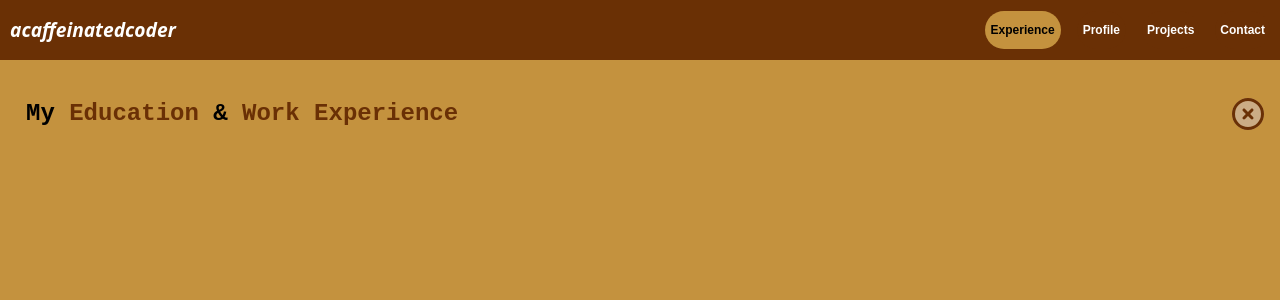
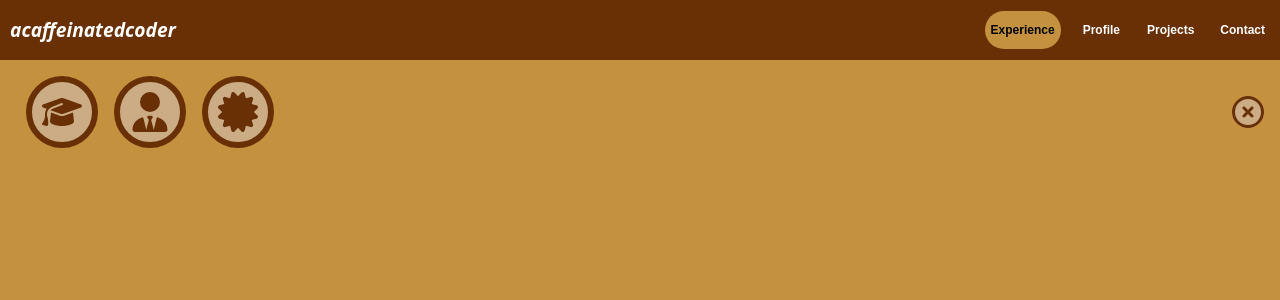
Before and after one commit to ACaffeinatedCoder/caffeinatedSite, a React (Vite) app: page / in a window 1280 px wide. Both pictures are taken after a click on the button "Experience". Shown: the top 300 px of the page. Built offline with nearby package versions, Linux system fonts and the light colour scheme.

Commit message:
finished experience page

```diff
--- a/src/Experience.css
+++ b/src/Experience.css
@@ -8,7 +8,7 @@
   flex-direction: column;
   height: 100%;
   width: 100%;
-  overflow-x: hidden;
+  overflow: hidden;
   box-sizing: border-box;
   padding: 1rem;
 }
@@ -18,26 +18,31 @@
   height: 100%;
   border-radius: 15px;
   box-sizing: border-box;
-  overflow-x: scroll;
   padding: 1%;
   display: flex;
   flex-direction: row;
-  gap: 1rem;
-  justify-content: center;
+  gap: 0.5rem;
+  justify-content: flex-start;
+  align-items: center;
+  overflow-x: auto;
+  overflow-y: auto;
+  scroll-snap-type: x mandatory;
 }
 
 .exp-content-item {
-  background-color: #965015;
-  width: 75%;
+  flex: 0 0 auto;
+  width: 75vw;
   height: 100%;
   border-radius: 15px;
-  box-sizing: border-box;
   overflow: auto;
-  padding: 1%;
+  padding: 1rem;
   display: flex;
   flex-direction: column;
   color: white;
   font-family: 'DM Sans', sans-serif;
+  background-color: #965015;
+  scroll-snap-align: start;
+  box-shadow: 0 4px 8px rgba(0,0,0,0.3);
 }
 
 .exp-subcontent-item {
@@ -59,19 +64,24 @@
 }
 
 .exp-subcontent-item li {
-  font-size: 2vh;
+  margin: 10px 30px;
+  padding-right: 20px;
+  font-size: 2.2vh;
   transition: font-size 0.3s ease;
   cursor: pointer;
-  list-style-type: none;
+  list-style-type: circle;
+}
+
+.exp-subcontent-item li::marker {
+  color: #ffd6a3;
+  font-size: 2.5vh;
 }
 
 .exp-subcontent-item li:hover {
   background-color: #cbac85;
   color: black;
-  margin: 2px;
   padding: 5px;
   border-radius: 15px;
-  font-size: 2.5vh;
   font-weight: bold;
 }
 
@@ -116,3 +126,26 @@
   background-color: #cbac85;
   border-radius: 50%;
 }
+
+.modal-icon {
+  display: inline-flex;
+  align-items: center;
+  justify-content: center;
+  width: 5vh;
+  height: 5vh;
+  color: #6a3005;
+  cursor: pointer;
+  font-size: 5vh;
+  background-color: #cbac85;
+  border-radius: 50%;
+  border: 6px #6a3005 solid;
+  padding: 10px
+}
+
+.modal-icon:hover {
+  background-color: #ffd6a3;
+}
+
+.selected {
+  background-color: #ffd6a3;
+}
--- a/src/Experience.jsx
+++ b/src/Experience.jsx
@@ -9,6 +9,7 @@ import { faCircleXmark } from '@fortawesome/free-regular-svg-icons';
 import './Experience.css';
 import { FontAwesomeIcon } from '@fortawesome/react-fontawesome';
 import { useState } from 'react';
+import { faCertificate, faGraduationCap, faUserTie } from '@fortawesome/free-solid-svg-icons';
 
 /**
  * Map Contents
@@ -62,6 +63,21 @@ export default function Experience({ closer }) {
         'Teaching BSCS students in Basic Web Development',
         'Teaching BSIT students in Information Assurance and Security',
       ],
+      dateStart: 'August 2024',
+      dateEnd: 'Now',
+    },
+    {
+      title: 'Experience',
+      description: 'Operations Support Analyst',
+      organization: 'Netzwelt, Inc.',
+      role: 'Operations Support Analyst',
+      responsibilities: [
+        'Team & Customer Communication: Coordinate with colleagues daily via Teams or Zoom, and follow up with customers through email or phone regarding claims and inquiries.',
+        'Claim Validation & Support: Validate customer claims based on promotion mechanics and handle inquiries received through the support mailbox.',
+        'Process Improvement: Join process analysis meetings, identify areas for improvement, and maintain a strong understanding of internal workflows.',
+      ],
+      dateStart: 'March 2025',
+      dateEnd: 'May 2025',
     },
   ]);
 
@@ -72,10 +88,10 @@ export default function Experience({ closer }) {
       return (
         <div className="exp-content-item" key={content.course}>
           <h2>
-            {content.organization} - {content.description}
+            {content.organization} - {content.description.toUpperCase()}
           </h2>
           <p>
-            {content.course} - From <i>{content.dateStart}</i> to{' '}
+            {content.course.toUpperCase()} - From <i>{content.dateStart}</i> to{' '}
             <i>{content.dateEnd}</i>
           </p>
           <h3>Achievements</h3>
@@ -90,17 +106,50 @@ export default function Experience({ closer }) {
       );
     } else if (
       content.title === 'Experience' &&
-      contentSelected === 'Experience'
+      contentSelected === 'Experience' && content.dateEnd === 'Now'
     ) {
       return (
         <div className="exp-content-item" key={content.role}>
-          <h2>{content.title}</h2>
-          <p>
-            <i>
-              {content.description} at {content.organization} as a{' '}
-              {content.role}
-            </i>
-          </p>
+          <h2>{content.role.toUpperCase()}</h2>
+          <div style={{flexDirection: 'column'}}>
+            <p>
+              <i>
+                Employed at {content.organization} as a{' '}
+                {content.role}
+              </i>
+            </p>
+            <p>
+              From <i>{content.dateStart}</i> and is <i>currently employed</i>
+            </p>
+          </div>
+          <h3>Responsibilities</h3>
+          <div className="exp-subcontent-item">
+            <ul>
+              {content.responsibilities.map((resp, index) => (
+                <li key={index}>{resp}</li>
+              ))}
+            </ul>
+          </div>
+        </div>
+      );
+    } else if (
+      content.title === 'Experience' &&
+      contentSelected === 'Experience' && content.dateEnd !== 'Now'
+    ) {
+      return (
+        <div className="exp-content-item" key={content.role}>
+          <h2>{content.role.toUpperCase()}</h2>
+          <div style={{flexDirection: 'column'}}>
+            <p>
+              <i>
+                Employed at {content.organization} as a{' '}
+                {content.role}
+              </i>
+            </p>
+            <p>
+              From <i>{content.dateStart}</i> up until{' '}<i>{content.dateEnd}</i>
+            </p>
+          </div>
           <h3>Responsibilities</h3>
           <div className="exp-subcontent-item">
             <ul>
@@ -117,7 +166,7 @@ export default function Experience({ closer }) {
     ) {
       return (
         <div className="exp-content-item" key={content.title}>
-          <h2>{content.title}</h2>
+          <h2>{content.title.toUpperCase()}</h2>
           <h3>List of Certificates</h3>
           <div className="exp-subcontent-item">
             <ul>
@@ -129,21 +178,29 @@ export default function Experience({ closer }) {
         </div>
       );
     }
+    return null
   });
 
   return (
     <div className="exp-container">
       <div className="modal-header">
-        <h2>
-          My{' '}
-          <span
-            style={{ color: '#6a3005' }}
-            onClick={() => setContent('Education')}>
-            Education
-          </span>{' '}
-          & <span style={{ color: '#6a3005' }}>Work Experience</span>
-        </h2>
-        {contentSelected}
+        <div style={{ gap: '1rem', display: 'flex', flexDirection: 'row'}}>
+          <FontAwesomeIcon
+            icon={faGraduationCap}
+            className={`modal-icon ${contentSelected === 'Education' ? 'selected' : ''}`}
+              onClick={() => setContent('Education')}
+          />
+          <FontAwesomeIcon
+            icon={faUserTie}
+            className={`modal-icon ${contentSelected === 'Experience' ? 'selected' : ''}`}
+              onClick={() => setContent('Experience')}
+          />
+          <FontAwesomeIcon
+            icon={faCertificate}
+            className={`modal-icon ${contentSelected === 'Certifications' ? 'selected' : ''}`}
+              onClick={() => setContent('Certifications')}
+          />
+        </div>
         <FontAwesomeIcon
           icon={faCircleXmark}
           className="modal-closer"
```
